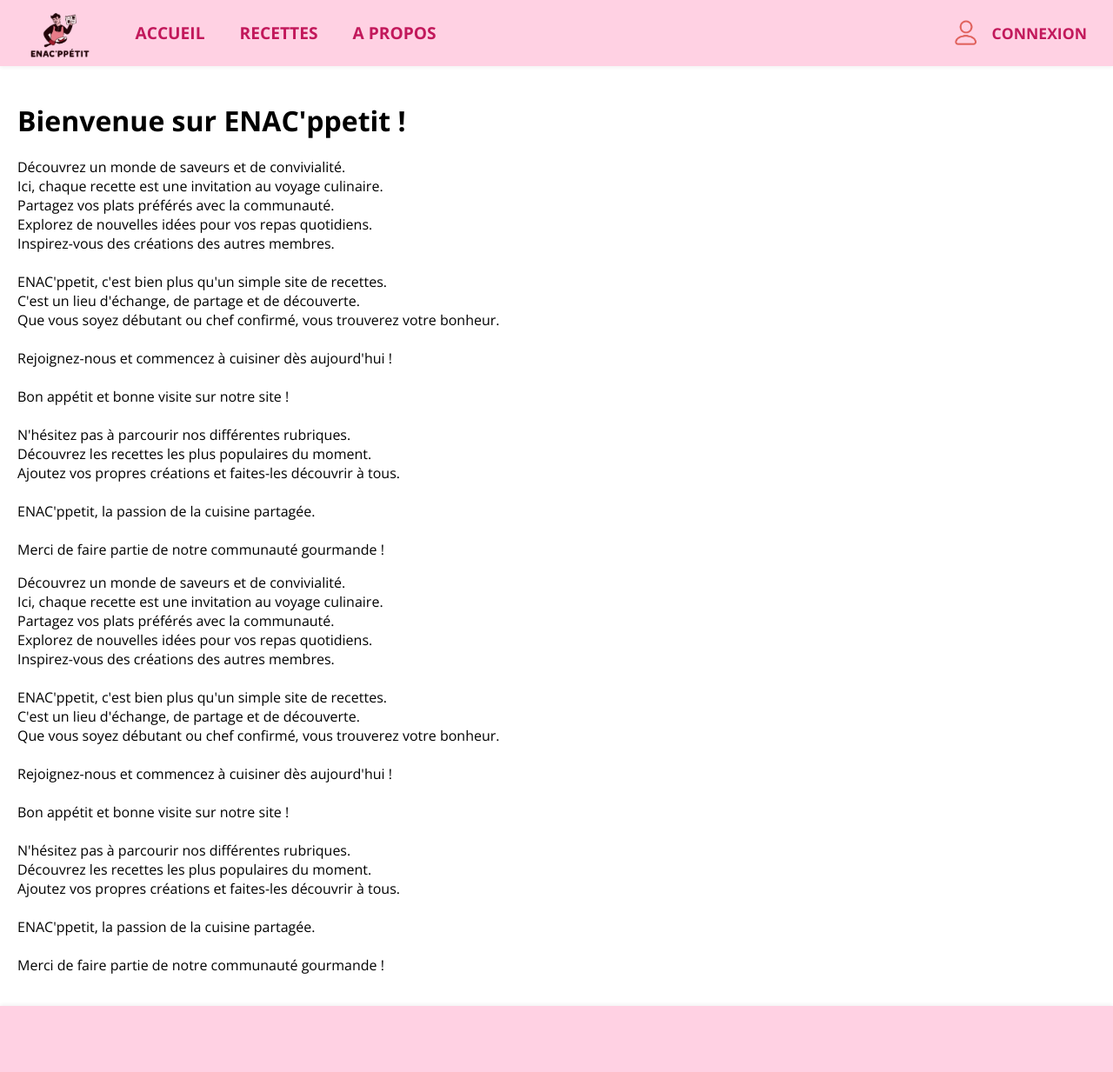
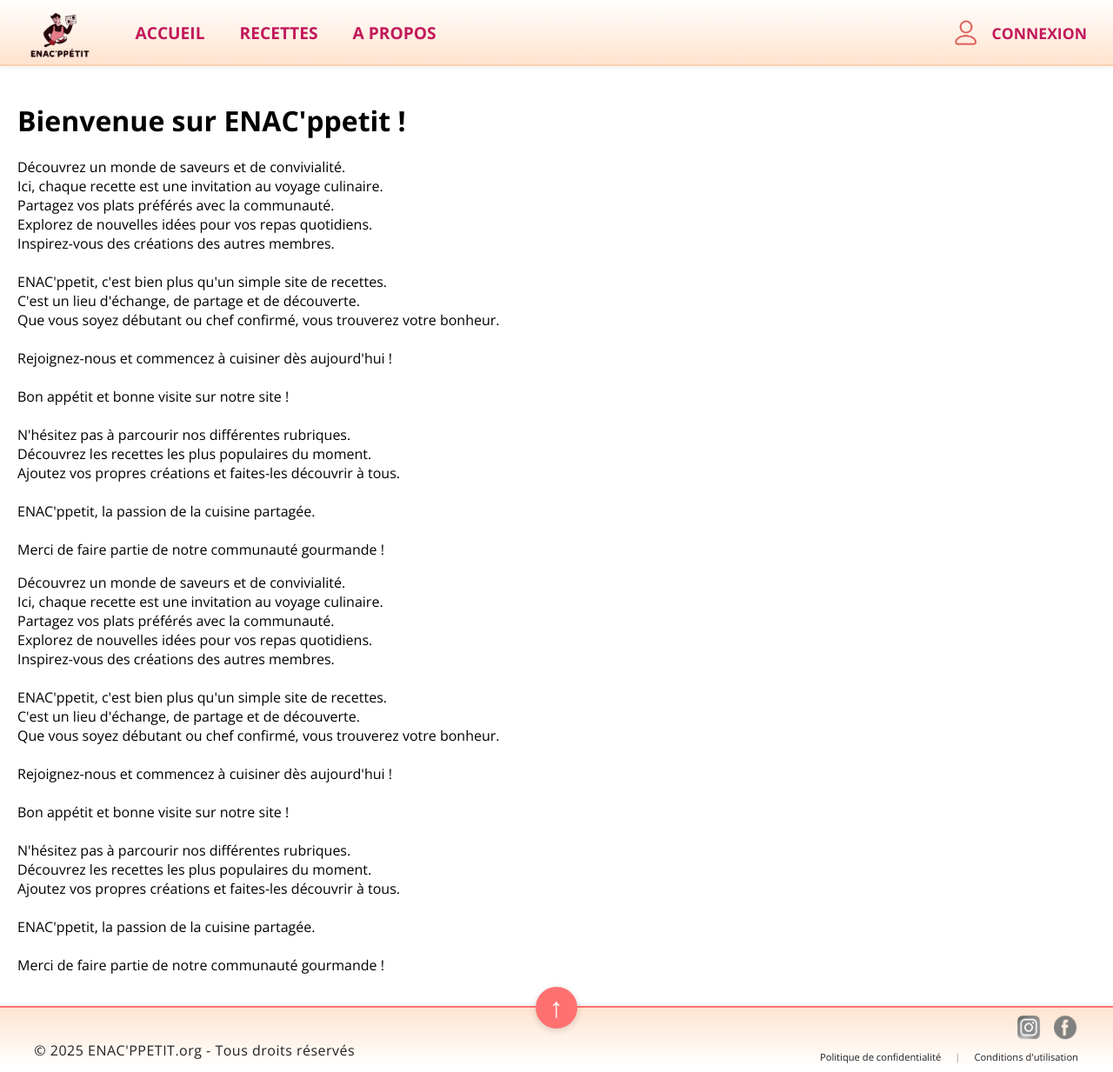
Before and after one commit to justinetsd/PROJET, a Flask app: page / in a window 1280 px wide. Shown: the whole page at 87% size. Run offline with Flask 3, Linux system fonts and the light colour scheme; data that the repository does not hold is empty.

Commit message:
nouvelle DA

```diff
--- a/static/style.css
+++ b/static/style.css
@@ -1,48 +1,165 @@
+
 body {
-    font-family: sans-serif;
-    background: #f9f9f9;
+    overflow-x: hidden;
+    background: #fff;
     margin: 0;
     padding: 0;
+    font-family: 'Open Sans', Arial, sans-serif; /* Utilisation de Open Sans */
 }
-header {
-    background: #333;
-    color: white;
-    padding: 2rem;
-    text-align: center;
+html {
+    box-sizing: border-box;
+    width: 100vw;
+    overflow-x: hidden;
 }
-input[type="text"] {
-    padding: 10px;
-    width: 50%;
-    font-size: 1rem;
+
+*,
+*::before,
+*::after {
+    box-sizing: inherit;
 }
-.grid {
-    display: grid;
-    grid-template-columns: repeat(auto-fill, minmax(250px, 1fr));
-    gap: 1rem;
-    padding: 1rem;
+.top-bar {
+    position: fixed;
+    top: 0;
+    left: 0;
+    width: 100%;
+    height: 2cm;
+    /* Dégradé linéaire pour la bicolore */
+    background: linear-gradient(
+        to bottom,
+        #ffffff 0%,           /* rose très clair */
+        #ffe3ce calc(100% - 0.05cm),
+        #ffd1ad calc(100% - 0.05cm),
+        #ffd1ad 100%           /* rose foncé sur 0.2cm */
+    );
+    z-index: 1000;
+    display: flex;
+    align-items: center;
+    box-shadow: 0 2px 4px rgba(0,0,0,0.05);
+
 }
-.card {
-    background: white;
-    border-radius: 10px;
-    box-shadow: 0 0 10px #ccc;
-    overflow: hidden;
+.top-bar img {
+    height: 1.6cm;
+    margin-left: 20px;
 }
-.card img {
-    width: 100%;
-    height: 150px;
-    object-fit: cover;
+.nav-links {
+    display: flex;
+    gap: 40px;
+    margin-left: 40px;
+    font-size: 1.2em;
 }
-.card .info {
-    padding: 1rem;
+.nav-links a {
+    color: #c2185b;
+    text-decoration: none;
+    font-weight: bold;
+    transition: color 0.2s;
+    font-family: 'Open Sans', Arial, sans-serif;
+}
+.nav-links a:hover {
+    color: #ad1457;
+    text-decoration: underline;
+}
+.content {
+    margin-top: 2cm;
+    padding: 20px;
+    font-family: 'Open Sans', Arial, sans-serif;
 }
 .bottom-bar {
-    position: fixed;
-    left: 0;
-    bottom: 0;
+    position: relative;
+    display: flex;
+    align-items: flex-end;
+    justify-content: space-between;
     width: 100%;
     height: 2cm;
-    background: #ffd1e3; /* même rose très clair que la top-bar */
-    z-index: 1000;
+    background: linear-gradient(
+        to top,
+
+        #ffffff 0.2cm,              /* puis rose très clair */
+        #ffe3ce 2cm                 /* jusqu'en bas */
+    );
     box-shadow: 0 -2px 4px rgba(0,0,0,0.05);
+    padding: 0 20px 10px 20px;
+    border-top: 2px solid #ff7171;
 
 }
+
+.scroll-top-btn {
+    position: absolute;
+    left: 50%;
+    transform: translateX(-50%);
+    top: -24px; /* moitié de la hauteur du bouton (48px/2) */
+    background: #ff7171; /* <-- choisis ta couleur ici */
+    color: rgb(255, 255, 255);
+    border: none;
+    border-radius: 50%;      /* Cercle parfait */
+    width: 48px;
+    height: 48px;
+    font-size: 2rem;
+    display: flex;
+    align-items: center;
+    justify-content: center;
+    box-shadow: 0 2px 8px rgba(0,0,0,0.15);
+    cursor: pointer;
+    transition: background 0.2s;
+    z-index: 2;
+}
+.scroll-top-btn:hover {
+    background: #ad1457; /* couleur au survol */
+}
+
+.footer-social {
+    display: flex;
+    align-items: flex-end;
+    gap: 18px;           /* espace entre les logos */
+    margin-left: 10px;   /* espace à gauche de la barre */
+    margin-right: 20px;  /* espace à droite des logos */
+}
+
+.social-icon {
+    width: 30px ;
+    height: 30px ;
+    object-fit: contain;
+    filter: grayscale(1);
+    transition: filter 0.2s;
+}
+.footer-left {
+    color: #222;
+    font-size: 1em;
+    align-self: flex-end;
+    margin-left: 10px; /* espace à gauche */
+    margin-bottom: 4px;
+    letter-spacing: 0.5px;
+}
+
+.footer-social {
+    display: flex;
+    flex-direction: column;
+    align-items: flex-end;
+    gap: 4px;
+}
+
+.social-logos {
+    display: flex;
+    gap: 12px;
+    margin-bottom: 2px;
+}
+
+.footer-links-row {
+    display: flex;
+    gap: 16px;
+    font-size: 0.7em;
+}
+
+.footer-links-row a {
+    color: #222;
+    text-decoration: none;
+    transition: color 0.2s;
+}
+
+.footer-links-row a:hover {
+    color: #c2185b;
+}
+
+.footer-sep {
+    color: #bbb;
+    font-weight: bold;
+}
--- a/templates/base.html
+++ b/templates/base.html
@@ -1,64 +1,13 @@
 <!DOCTYPE html>
 <html lang="fr">
 <head>
+
+    <link rel="stylesheet" href="{{ url_for('static', filename='style.css') }}">
     <meta charset="UTF-8">
     <title>{% block title %}ENAC'ppetit{% endblock %}</title>
     <!-- Ajout de Google Fonts pour Open Sans -->
     <link href="https://fonts.googleapis.com/css?family=Open+Sans:400,700&display=swap" rel="stylesheet">
-    <style>
-        body {
-            background: #fff;
-            margin: 0;
-            padding: 0;
-            font-family: 'Open Sans', Arial, sans-serif; /* Utilisation de Open Sans */
-        }
-        .top-bar {
-            position: fixed;
-            top: 0;
-            left: 0;
-            width: 100%;
-            height: 2cm;
-            background: #ffd1e3; /* rose très clair */
-            z-index: 1000;
-            display: flex;
-            align-items: center;
-            box-shadow: 0 2px 4px rgba(0,0,0,0.05);
-        }
-        .top-bar img {
-            height: 1.6cm;
-            margin-left: 20px;
-        }
-        .nav-links {
-            display: flex;
-            gap: 40px;
-            margin-left: 40px;
-            font-size: 1.2em;
-        }
-        .nav-links a {
-            color: #c2185b;
-            text-decoration: none;
-            font-weight: bold;
-            transition: color 0.2s;
-            font-family: 'Open Sans', Arial, sans-serif;
-        }
-        .nav-links a:hover {
-            color: #ad1457;
-            text-decoration: underline;
-        }
-        .content {
-            margin-top: 2cm;
-            padding: 20px;
-            font-family: 'Open Sans', Arial, sans-serif;
-        }
-        .bottom-bar {
 
-            width: 100%;
-            height: 2cm;
-            background: #ffd1e3; /* même rose très clair que la top-bar */
-            z-index: 1000;
-            box-shadow: 0 -2px 4px rgba(0,0,0,0.05);
-        }
-    </style>
 </head>
 <body>
     <div class="top-bar">
@@ -73,9 +22,30 @@
             CONNEXION
         </a>
     </div>
+
     <div class="content">
         {% block content %}{% endblock %}
     </div>
-     <div class="bottom-bar"></div>
+
+    <div class="bottom-bar">
+    <span class="footer-left">&nbsp;&nbsp;© 2025 ENAC'PPETIT.org - Tous droits réservés</span>
+    <button class="scroll-top-btn" onclick="window.scrollTo({top: 0, behavior: 'smooth'});">
+        &#8593;
+    </button>
+    <div class="footer-social">
+    <div class="social-logos">
+        <a href="https://instagram.com/ton_compte" target="_blank">
+            <img src="{{ url_for('static', filename='insta.png') }}" alt="Instagram" class="social-icon">
+        </a>
+        <a href="https://facebook.com/ton_compte" target="_blank">
+            <img src="{{ url_for('static', filename='facebook.png') }}" alt="Facebook" class="social-icon">
+        </a>
+    </div>
+    <div class="footer-links-row">
+        <a href="/confidentialite">Politique de confidentialité</a>
+        <span class="footer-sep">|</span>
+        <a href="/conditions">Conditions d'utilisation</a>
+    </div>
+</div>
 </body>
 </html>
```
Also changed, not shown: static/facebook.png (added), static/insta.png (added).
